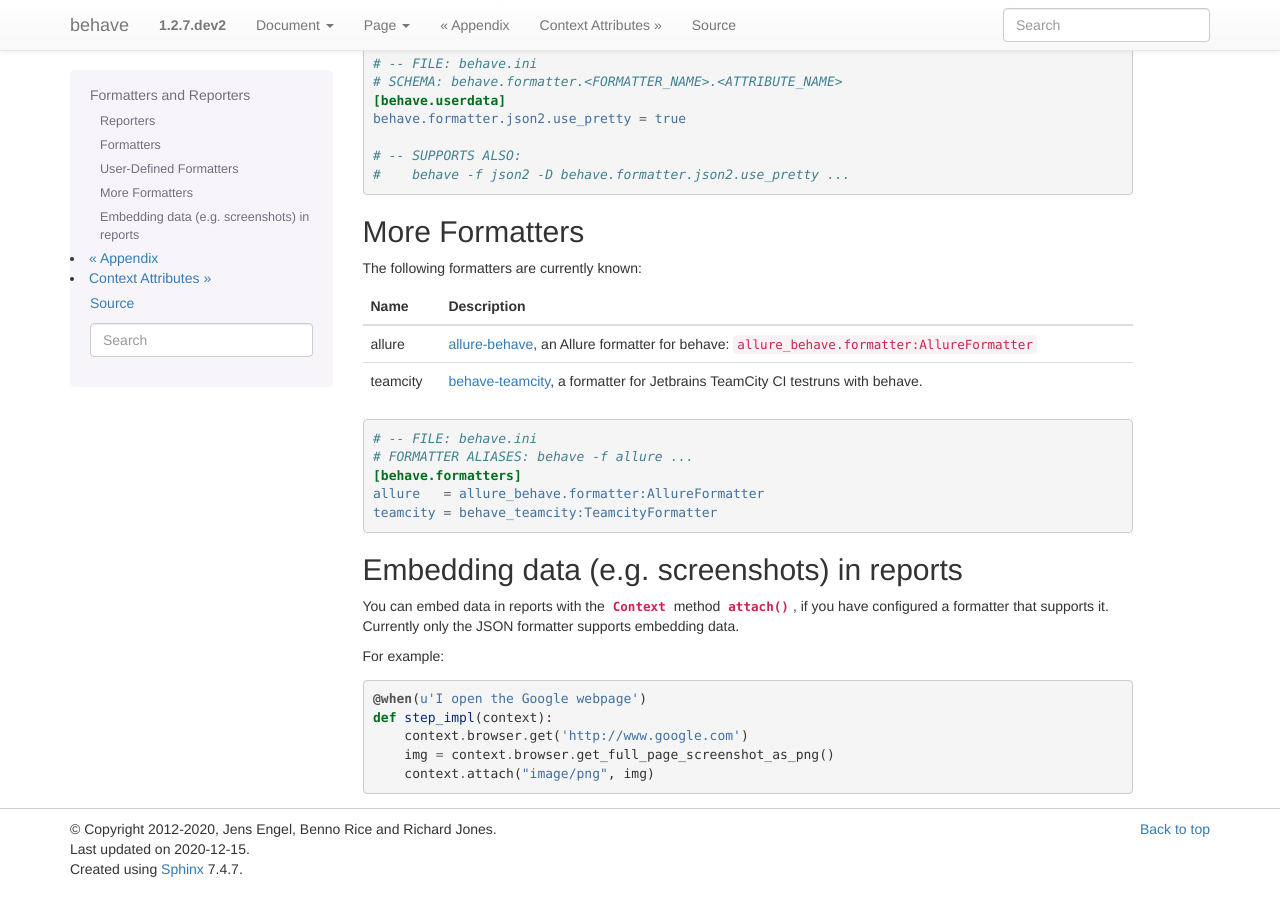
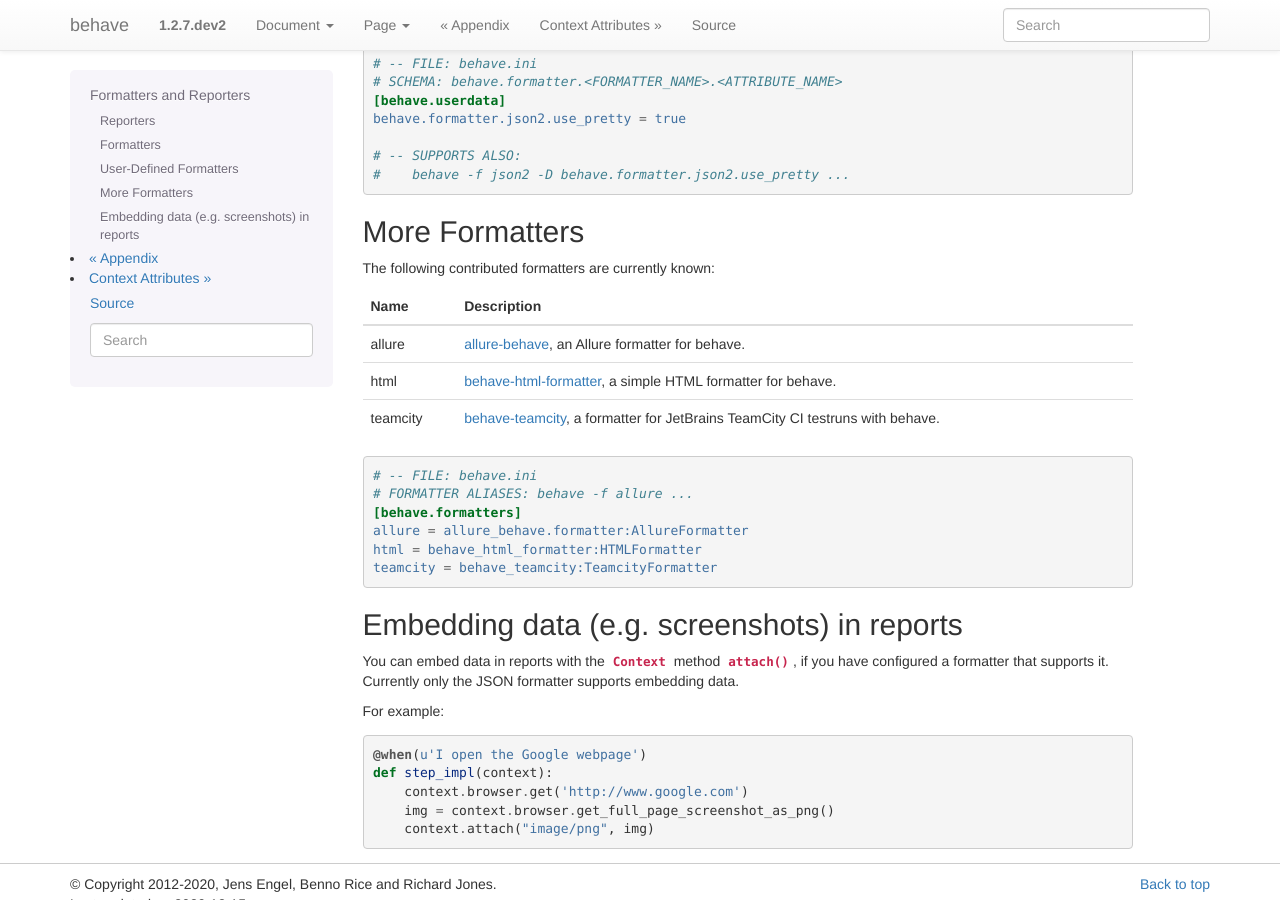
Before and after one commit to zhwei820/behave, a Sphinx documentation site: the page built from docs/formatters.rst, in a window 1280 px wide and 900 px high, scrolled down 1644 px. Built offline with Sphinx 7.4.7, drawn with Linux system fonts in a browser that asks for light colours; the version number is read from the project's files by our own code.

Commit message:
Mention HTML formatter in documentation

```diff
--- a/docs/formatters.rst
+++ b/docs/formatters.rst
@@ -1,8 +1,8 @@
 .. _id.appendix.formatters:
 
-==============================================================================
+========================
 Formatters and Reporters
-==============================================================================
+========================
 
 :pypi:`behave` provides 2 different concepts for reporting results of a test run:
 
@@ -15,7 +15,7 @@ The ``Reporter`` has a more coarse-grained API.
 
 
 Reporters
-------------------------------------------------------------------------------
+---------
 
 The following reporters are currently supported:
 
@@ -28,7 +28,7 @@ summary         Provides a summary of the test run.
 
 
 Formatters
-------------------------------------------------------------------------------
+----------
 
 The following formatters are currently supported:
 
@@ -62,7 +62,7 @@ tags.location  dry-run  Shows tags and the location where they are used.
 
 
 User-Defined Formatters
-------------------------------------------------------------------------------
+-----------------------
 
 Behave allows you to provide your own formatter (class)::
 
@@ -96,16 +96,16 @@ to provide them. The formatter should use the attribute schema:
 
 
 More Formatters
-------------------------------------------------------------------------------
+---------------
 
-The following formatters are currently known:
+The following contributed formatters are currently known:
 
 ============== =========================================================================
 Name           Description
 ============== =========================================================================
-allure         :pypi:`allure-behave`, an Allure formatter for behave:
-               ``allure_behave.formatter:AllureFormatter``
-teamcity       :pypi:`behave-teamcity`, a formatter for Jetbrains TeamCity CI testruns
+allure         :pypi:`allure-behave`, an Allure formatter for behave.
+html           :pypi:`behave-html-formatter`, a simple HTML formatter for behave.
+teamcity       :pypi:`behave-teamcity`, a formatter for JetBrains TeamCity CI testruns
                with behave.
 ============== =========================================================================
 
@@ -114,7 +114,8 @@ teamcity       :pypi:`behave-teamcity`, a formatter for Jetbrains TeamCity CI te
     # -- FILE: behave.ini
     # FORMATTER ALIASES: behave -f allure ...
     [behave.formatters]
-    allure   = allure_behave.formatter:AllureFormatter
+    allure = allure_behave.formatter:AllureFormatter
+    html = behave_html_formatter:HTMLFormatter
     teamcity = behave_teamcity:TeamcityFormatter
 
 
```
